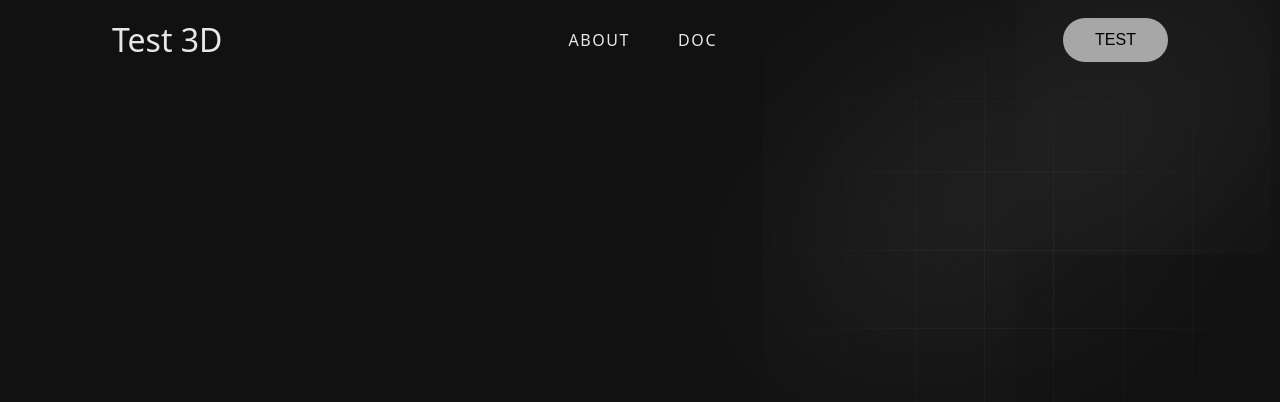
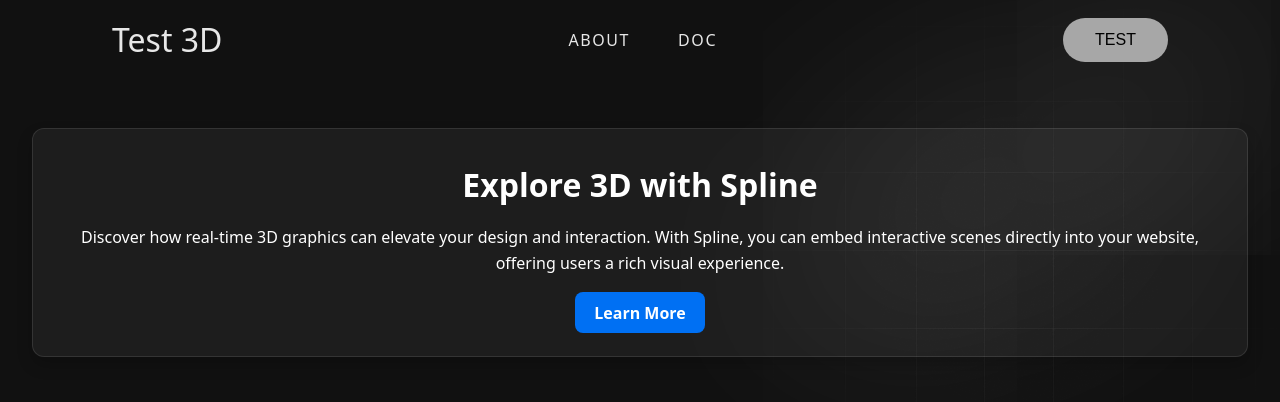
Before and after one commit to Sahasawat-Boss/3D-Spline, a plain HTML site: page index.html in a window 1280 px wide. Drawn offline with Linux system fonts and the light colour scheme; some packages are replaced by stand-ins of ours; a script that the page names is missing.

Commit message:
update 3d css

```diff
--- a/index.html
+++ b/index.html
@@ -2,31 +2,42 @@
 <html lang="en">
 
 <head>
-    <meta charset="UTF-8">
-    <meta name="viewport" content="width=device-width, initial-scale=1.0">
+    <meta charset="UTF-8" />
+    <meta name="viewport" content="width=device-width, initial-scale=1.0" />
     <title>3D Spline</title>
-    <link rel="stylesheet" href="style.css">
+    <link rel="stylesheet" href="style.css" />
 </head>
 
 <body>
-    <img class="image-gradient" src="/Images/gradient.png" alt="gradient">
+    <img class="image-gradient" src="/Images/gradient.png" alt="gradient" />
     <div class="layer-blur"></div>
 
     <div class="container">
         <header>
             <h1 class="logo">Test 3D</h1>
-
             <nav>
                 <a href="#">ABOUT</a>
                 <a href="#">DOC</a>
             </nav>
-
             <button class="btn-signing">TEST</button>
         </header>
+
+        <spline-viewer class="robot-3d"
+            url="https://prod.spline.design/pxUqrD2wrdzYxD1o/scene.splinecode"></spline-viewer>
+
+        <!-- ✅ New Article Section -->
+        <section class="test-3d-article">
+            <h2>Explore 3D with Spline</h2>
+            <p>
+                Discover how real-time 3D graphics can elevate your design and interaction.
+                With Spline, you can embed interactive scenes directly into your website,
+                offering users a rich visual experience.
+            </p>
+            <a href="https://spline.design/" target="_blank" class="learn-more-btn">Learn More</a>
+        </section>
     </div>
 
     <script type="module" src="https://unpkg.com/@splinetool/viewer@1.9.97/build/spline-viewer.js"></script>
-    <spline-viewer url="https://prod.spline.design/pxUqrD2wrdzYxD1o/scene.splinecode"></spline-viewer>
 </body>
 
 </html>
--- a/style.css
+++ b/style.css
@@ -47,15 +47,15 @@ header {
     padding: 1rem 5rem;
 }
 
-header  h1 {
+header h1 {
     margin: 0;
     font-size: 2rem;
     font-weight: 200;
 }
 
-nav{
+nav {
     display: flex;
-    align-items:  center;
+    align-items: center;
     gap: 3rem;
     margin: -5%;
 }
@@ -78,7 +78,7 @@ nav a:hover {
     padding: 0.8rem 2rem;
     border-radius: 50px;
     border: none;
-    font-size: 1rem ;
+    font-size: 1rem;
     font-weight: 500;
     transition: background color 0.2s ease;
     cursor: pointer;
@@ -87,3 +87,65 @@ nav a:hover {
 .btn-signing:hover {
     background-color: white;
 }
+
+.test-3d-article {
+    background-color: rgba(255, 255, 255, 0.05);
+    border: 1px solid rgba(255, 255, 255, 0.1);
+    border-radius: 12px;
+    padding: 2rem;
+    margin-top: 3rem;
+    color: white;
+    text-align: center;
+    box-shadow: 0 8px 16px rgba(0, 0, 0, 0.2);
+}
+
+.test-3d-article h2 {
+    font-size: 2rem;
+    margin-bottom: 1rem;
+}
+
+.test-3d-article p {
+    font-size: 1rem;
+    line-height: 1.6;
+    margin-bottom: 1.5rem;
+}
+
+.learn-more-btn {
+    background-color: #0070f3;
+    color: white;
+    padding: 0.6rem 1.2rem;
+    border: none;
+    border-radius: 8px;
+    text-decoration: none;
+    font-weight: bold;
+    transition: background-color 0.3s ease;
+}
+
+.learn-more-btn:hover {
+    background-color: #0051a3;
+}
+
+.robot-3d {
+    width: 100%;              /* Take full width of the parent container */
+    max-width: 100%;          /* Don’t exceed parent’s width */
+    aspect-ratio: 16 / 9;     /* Maintain a widescreen ratio */
+    height: auto;             /* Let height be determined by aspect ratio */
+    margin: 4rem 0;           /* Add vertical spacing */
+}
+
+/* Optional: fine-tune height for very small screens */
+/* When the screen width is 768px or less (e.g., tablets and small laptops) */
+@media (max-width: 768px) {
+    .robot-3d {
+        /* Change aspect ratio to 4:3 for better fit on medium screens */
+        aspect-ratio: 4 / 3;
+    }
+}
+
+/* When the screen width is 480px or less (e.g., mobile phones) */
+@media (max-width: 480px) {
+    .robot-3d {
+        /* Change aspect ratio to 1:1 (square) for better fit on small screens */
+        aspect-ratio: 1 / 1;
+    }
+}
```
